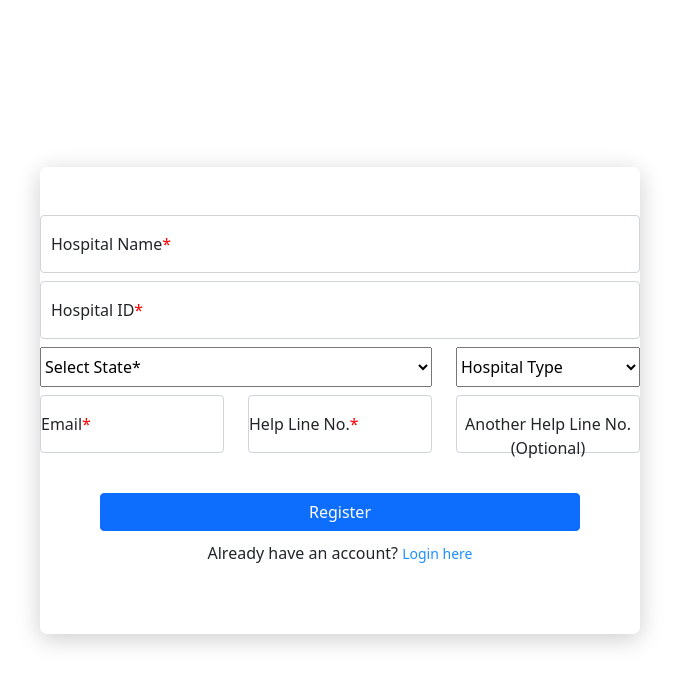
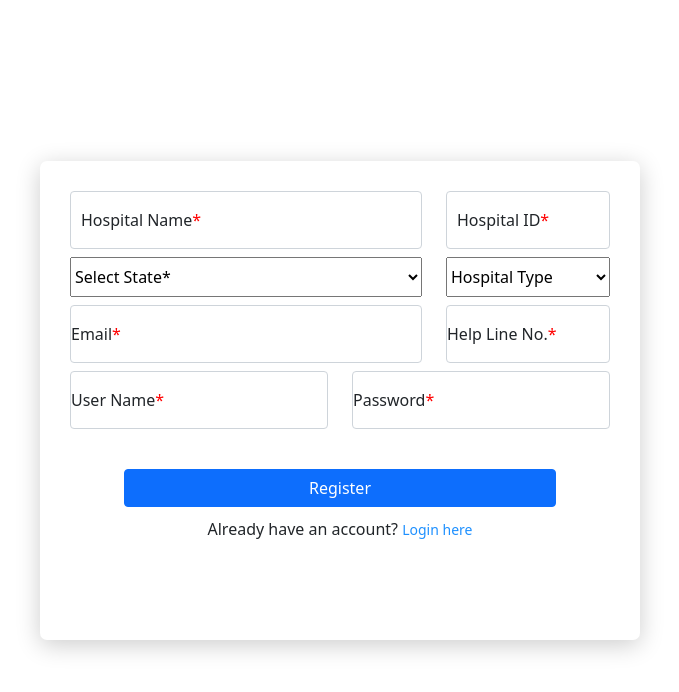
Before and after one commit to AyanNandaGoswami/OnlineBedBookingSystem, a Django app: page /hospital/registration in a window 1280 px wide. Shown: the top 692 px of the page, without its empty margins (300-979 px from the left). Run offline with Django 3.2, Linux system fonts and the light colour scheme; data comes from the database, SQL or seed files in the repository.

Commit message:
from update

```diff
--- a/hospital/templates/hospital/hospital-registration.html
+++ b/hospital/templates/hospital/hospital-registration.html
@@ -19,14 +19,14 @@
         <div class="register-container">
             <div class="row">
                 {% csrf_token %}
-                <div class="form-floating col-md-12 mt-5">
+                <div class="form-floating col-md-8">
                     <input type="text" class="form-control" id="hospital_name" placeholder="hospital name" required>
                     <label id="hospital_name_label">Hospital Name<span style="color: red">*</span></label>
                     <div class="invalid-feedback" id="hospital_name_err_id">
                     </div>
                 </div>
 
-                <div class="form-floating col-md-12 mt-2">
+                <div class="form-floating col-md-4">
                     <input type="text" class="form-control" id="hospital_id" placeholder="hospital id" required>
                     <label id="hospital_id_label">Hospital ID<span style="color: red">*</span></label>
                     <div class="invalid-feedback" id="hospital_id_err_id">
@@ -50,7 +50,7 @@
                     </select>
                 </div>
 
-                <div class="form-floating col-md-4 mt-2">
+                <div class="form-floating col-md-8 mt-2">
                     <input type="email" class="form-control" id="email" placeholder="email" required>
                     <label id="email_label">Email<span style="color: red">*</span></label>
                     <div class="invalid-feedback" id="email_err_id">
@@ -64,12 +64,25 @@
                     </div>
                 </div>
 
+                <div class="form-floating col-md-6 mt-2">
+                    <input type="text" class="form-control" id="user_name" placeholder="user name" required>
+                    <label id="user_name_label">User Name<span style="color: red">*</span></label>
+                    <div class="invalid-feedback" id="user_name_err_id">
+                    </div>
+                </div>
+                <div class="form-floating col-md-6 mt-2">
+                    <input type="password" class="form-control" id="password" placeholder="Password" required>
+                    <label id="password_label">Password<span style="color: red">*</span></label>
+                    <div class="invalid-feedback" id="password_err_id">
+                    </div>
+                </div>
+<!--
                 <div class="form-floating col-md-4 mt-2">
                     <input type="text" class="form-control" id="help_line" placeholder="help_line" required>
                     <label id="help_line_label">Another Help Line No. (Optional)</label>
                     <div class="invalid-feedback" id="help_line_err_id">
                     </div>
-                </div>
+                </div> -->
 
 
                 <div class="col-md-12">
--- a/static/resources/css/hospital-registration.css
+++ b/static/resources/css/hospital-registration.css
@@ -19,6 +19,7 @@ body {
     box-shadow: 0 5px 25px rgba(0, 0, 0, 0.2);
     text-align: center;
     border-radius: 7px;
+    padding: 30px;
 }
 
 .register-container a {
```
